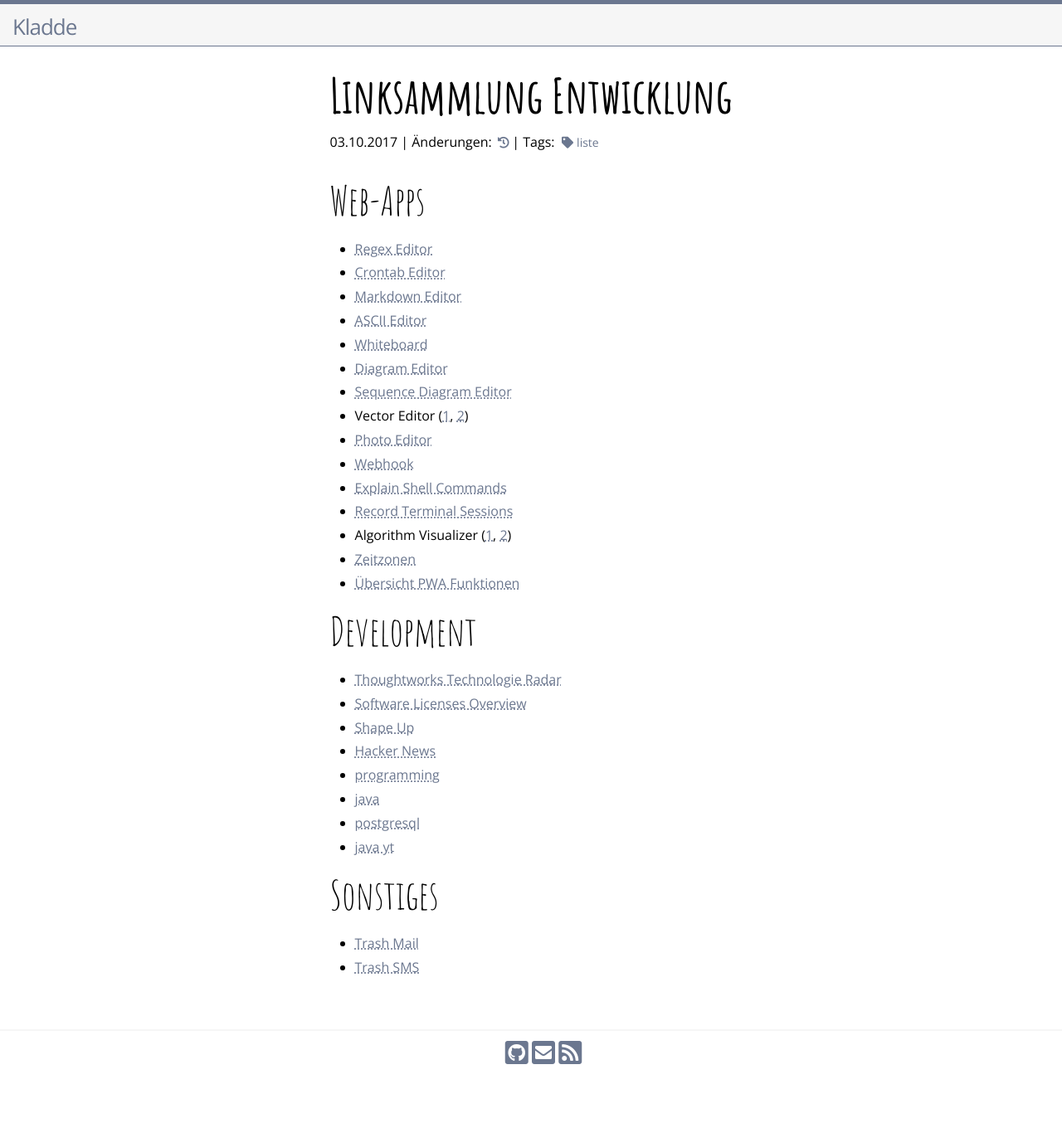
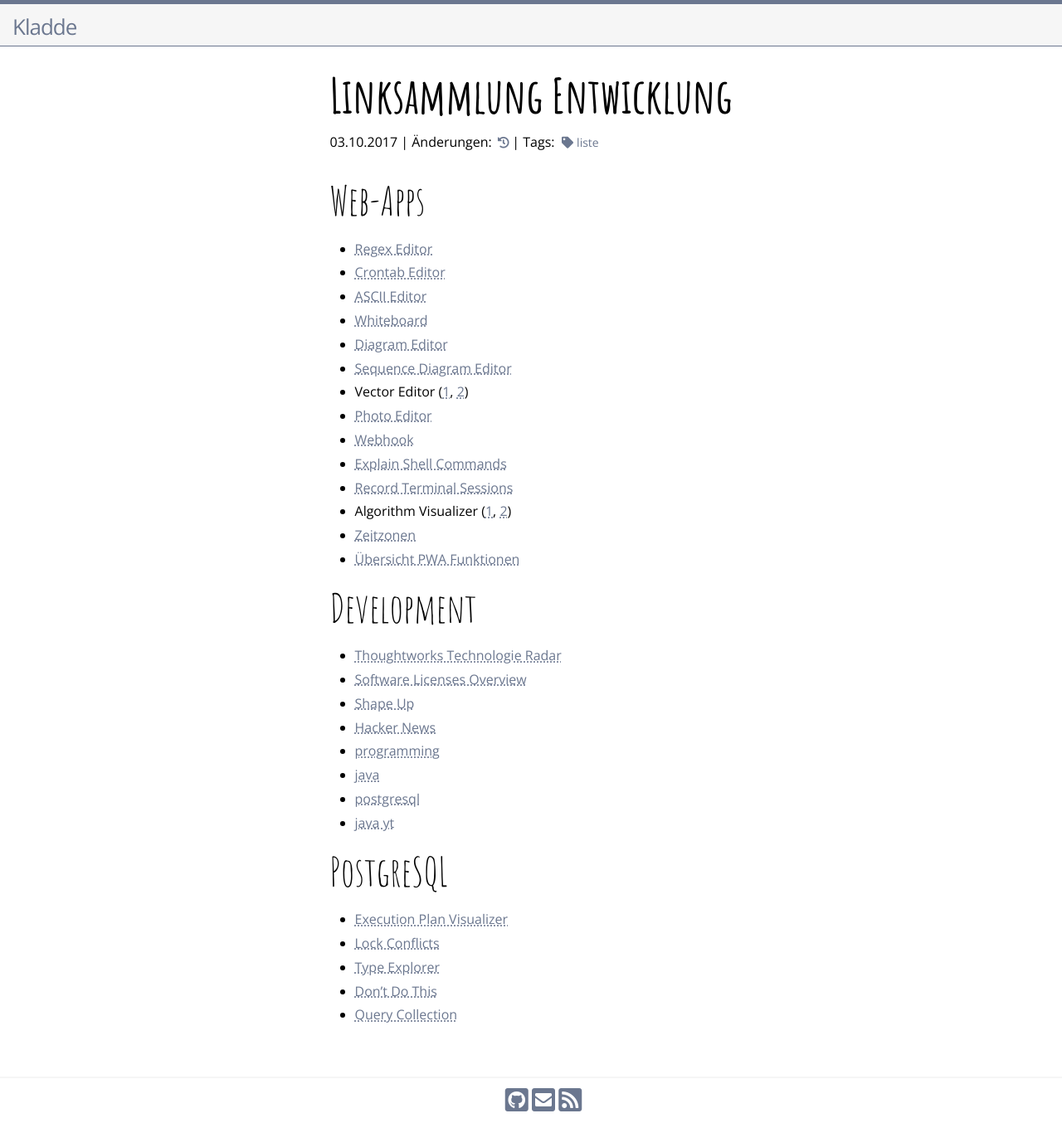
Before and after one commit to chhch/chhch.github.io, a Jekyll site: the page built from _posts/2017-10-03-linksammlung.md, in a window 1280 px wide. Shown: the whole page at 83% size. Built offline with Jekyll 4.4.1, drawn with Linux system fonts in a browser that asks for light colours; nearby versions of some CDN libraries; our own code applies the rules of GitHub Pages for plain Markdown files; comment, search, counter and statistics services are not loaded; before the commit the page ends 1297 px from its top, so only the background shows below that.

Commit message:
Update links

```diff
--- a/_posts/2017-10-03-linksammlung.md
+++ b/_posts/2017-10-03-linksammlung.md
@@ -7,7 +7,6 @@
 
 - [Regex Editor](https://regexr.com/)
 - [Crontab Editor](https://crontab.guru/)
-- [Markdown Editor](https://stackedit.io/)
 - [ASCII Editor](http://asciiflow.com/)
 - [Whiteboard](https://excalidraw.com/)
 - [Diagram Editor](https://www.draw.io/)
@@ -32,7 +31,10 @@
 - [postgresql](https://www.reddit.com/r/PostgreSQL/top/?t=month)
 - [java yt](https://www.youtube.com/@java/videos)
 
-## Sonstiges
+## PostgreSQL
 
-- [Trash Mail](https://www.mohmal.com/de)
-- [Trash SMS](https://smsreceivefree.com/)
+- [Execution Plan Visualizer](https://explain.dalibo.com/)
+- [Lock Conflicts](https://postgres-locks.husseinnasser.com/)
+- [Type Explorer](https://masteringpostgres.com/types)
+- [Don't Do This](https://wiki.postgresql.org/wiki/Don%27t_Do_This)
+- [Query Collection](https://stborden.wordpress.com/2024/12/17/some-of-my-favorite-things-postgres-queries/)
```
